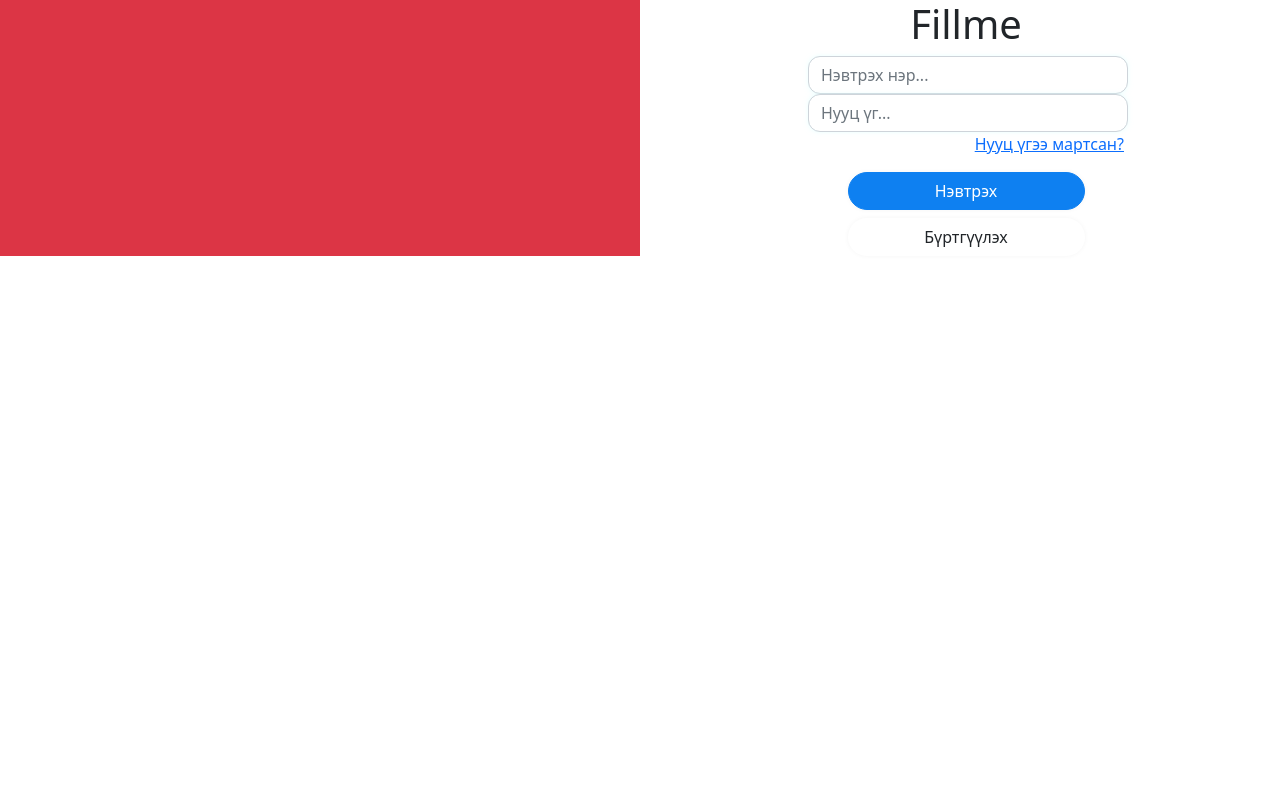
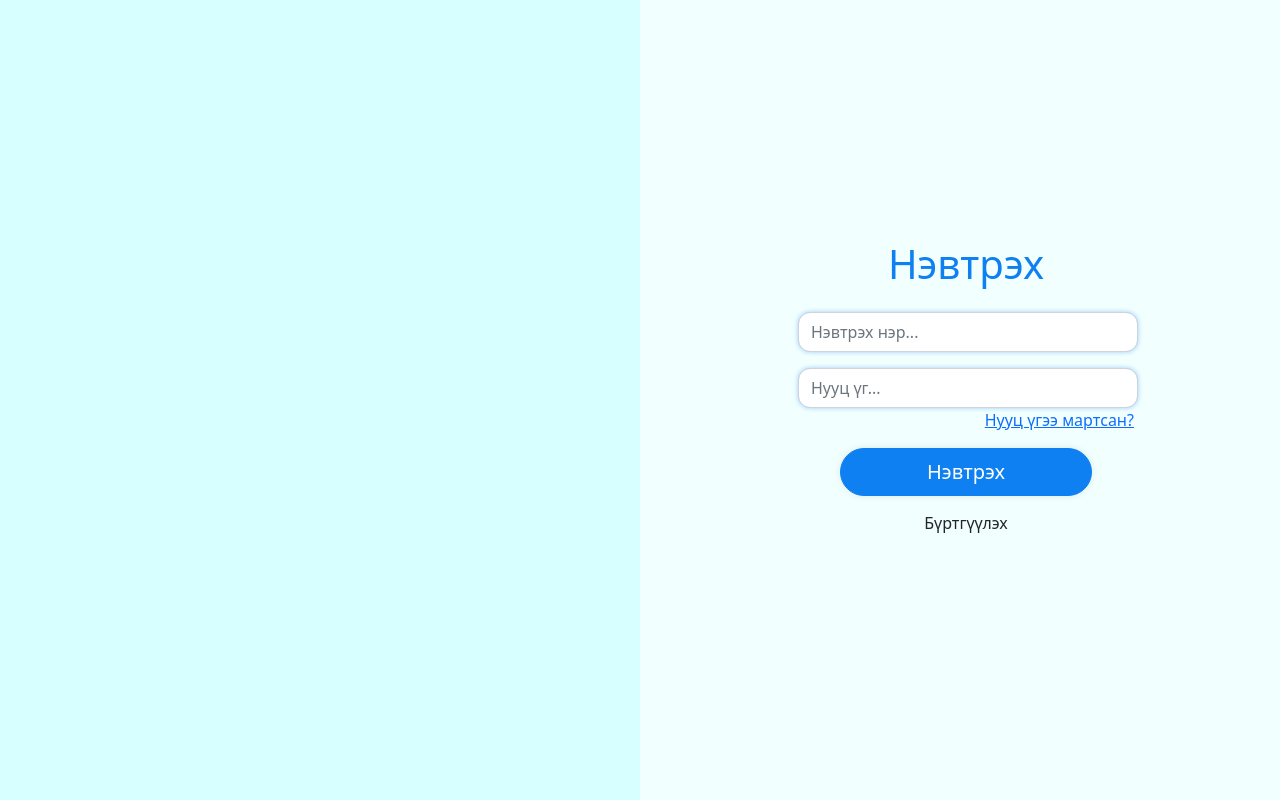
Before and after one commit to Suhbat247/Fillme, a Next.js app: page /login in a window 1280 px wide. Built offline with nearby package versions, Linux system fonts and the light colour scheme.

Commit message:
logind style nemlee

```diff
--- a/pages/login.js
+++ b/pages/login.js
@@ -2,20 +2,20 @@ import styles from "../styles/Login.module.css"
 
 const Login = () => {
     return (
-        <div className="row">
-            <div className="col bg-danger">
+        <div className={`${styles.mainRow} row`}>
+            <div  className={`${styles.ehniiCol} col`}>
 
             </div>
-            <div className="col ">
+            <div className={`${styles.hyorCol} col`}>
                 <div id={styles.baruunCol} className="container d-flex justify-content-center flex-column">
                     <div className="d-flex justify-content-center">
-                        <h1>Fillme</h1>
+                        <h1 className={`${styles.garchig}`}>Нэвтрэх</h1>
                     </div>
                     <input id={styles.headerinput} type="text" className="form-control" placeholder="Нэвтрэх нэр..." aria-label="Recipient's username" aria-describedby="button-addon2"/>
                     <input id={styles.headerinput} type="text" className="form-control" placeholder="Нууц үг..." aria-label="Recipient's username" aria-describedby="button-addon2"/>
                     <a className="d-flex justify-content-end" href=""><p>Нууц үгээ мартсан?</p></a>
                     <div className="d-grid gap-2 col-9 mx-auto">
-                        <button id={styles.loginButtonTop}  className="btn" type="button">Нэвтрэх</button>
+                        <button id={styles.loginButtonTop}  className="btn-lg" type="button">Нэвтрэх</button>
                         <button id={styles.loginButtonBott} className="btn" type="button">Бүртгүүлэх</button>
                     </div>
                 </div>
--- a/styles/Login.module.css
+++ b/styles/Login.module.css
@@ -1,20 +1,37 @@
 #headerinput{
-    width: 320px;
+    margin-top: 16px;
+    width: 340px;
+    height: 40px;
     border-radius: 12px;
-    box-shadow: 0px 0px 5px #d8ffff91;
+    box-shadow: 0px 0px 5px #9ECCFA;
 }
 #baruunCol{
-    width: 364px;
+    width: 384px;
 }
 #loginButtonTop{
+
   background-color: #0E80F1;
   border-radius: 50px;
   border: 1px solid #0E80F1;
   color: white;
-  box-shadow: 0px 0px 5px rgba(0, 0, 0, 0.043);
+  box-shadow: 0px 0px 7px rgba(0, 0, 0, 0.093);
 }
 #loginButtonBott{
     border-radius: 50px;
     background-color: rgba(0, 255, 255, 0);
-    box-shadow: 0px 0px 5px rgba(0, 0, 0, 0.043);
+    box-shadow: rgba(255, 255, 255, 0);
   }
+.ehniiCol{
+  background-color: #D8FFFF;
+}
+.hyorCol{
+  background-color: #F2FFFF;
+}
+.mainRow{
+  height: 100vh;
+  overflow: hidden;
+}
+.garchig{
+  color: #0E80F1;
+  margin-top: 240px;
+}
```
